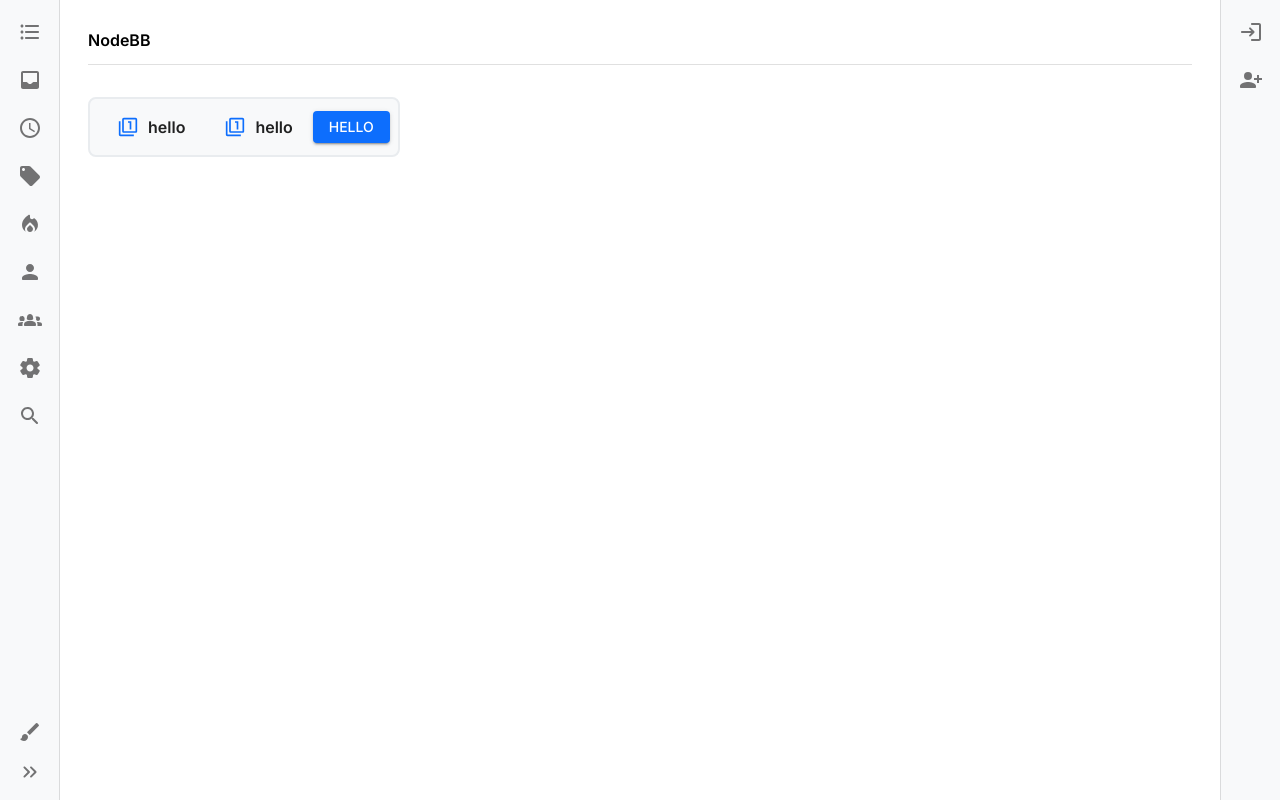
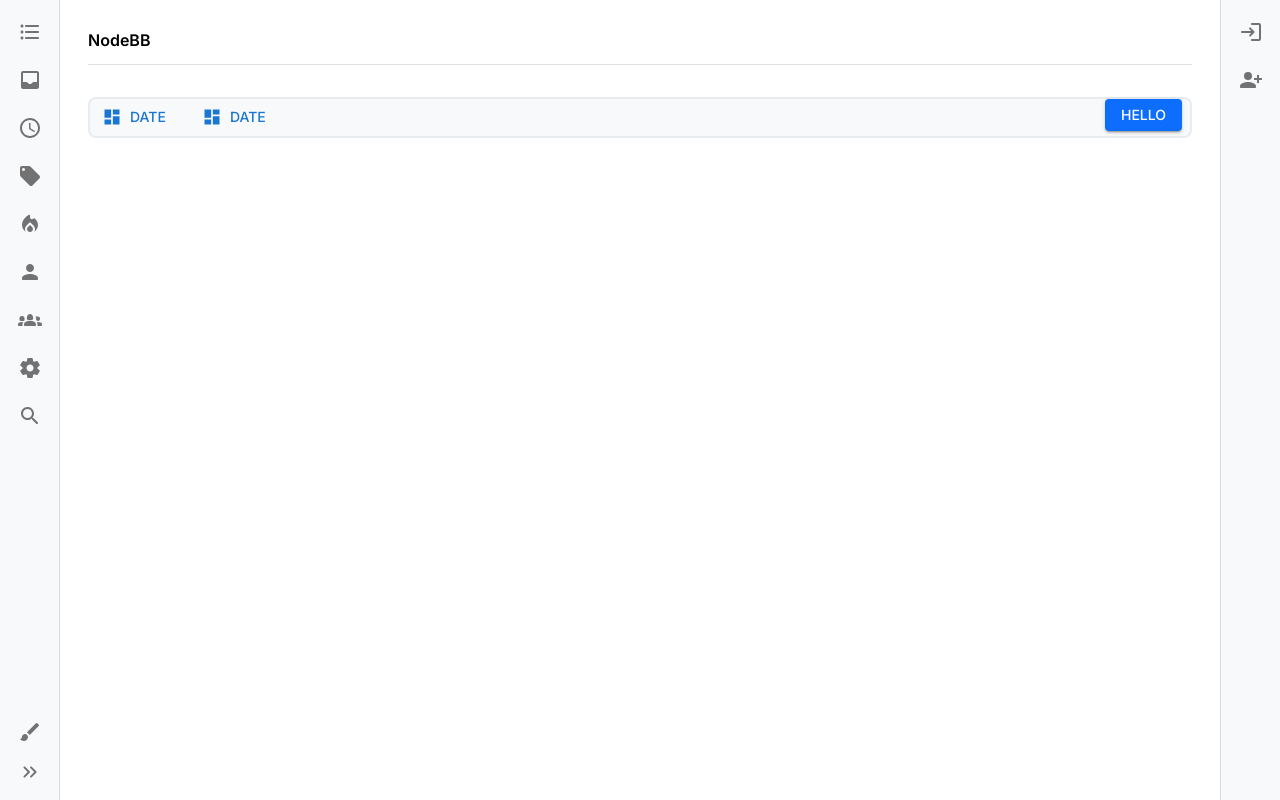
Before and after one commit to sorenaV/project-creative, a Next.js app: page /popular in a window 1280 px wide. Built offline with nearby package versions, Linux system fonts and the light colour scheme.

Commit message:
Create a UI layout for filters with Material-UI components.

```diff
--- a/app/_components/Filter.tsx
+++ b/app/_components/Filter.tsx
@@ -1,14 +1,6 @@
-import { Filter1 } from "@mui/icons-material";
-import {
-  Box,
-  Button,
-  List,
-  ListItem,
-  ListItemButton,
-  ListItemIcon,
-  ListItemText,
-  Stack,
-} from "@mui/material";
+import { Box, Button } from "@mui/material";
+import FilterItem from "./FilterItem";
+import { filterPopularList } from "../_confing/FilterConfing";
 
 function Filter() {
   return (
@@ -20,12 +12,33 @@
         mx: "auto",
         borderRadius: 2,
         backgroundColor: "#f8f9fa",
-        position: "fixed",
-
+        position: "sticky",
         zIndex: 10,
+        display: "flex",
+        gap: 3,
       }}
     >
-      <List
+      {filterPopularList.map((list) => (
+        <FilterItem key={list.label} itemList={list} />
+      ))}
+      <Button
+        variant="contained"
+        size="medium"
+        sx={{
+          height: "2rem",
+          ml: "auto",
+          backgroundColor: "#0d6efd",
+        }}
+      >
+        hello
+      </Button>
+    </Box>
+  );
+}
+
+export default Filter;
+{
+  /* <List
         sx={{
           padding: 0,
         }}
@@ -38,6 +51,12 @@
                   <Filter1 fontSize="small" />
                 </ListItemIcon>
                 <ListItemText
+                  sx={{
+                    display: {
+                      xs: "none",
+                      md: "block",
+                    },
+                  }}
                   primary="hello"
                   primaryTypographyProps={{ fontWeight: 600 }}
                 />
@@ -63,9 +82,5 @@
             hello
           </Button>
         </Stack>
-      </List>
-    </Box>
-  );
+      </List> */
 }
-
-export default Filter;
--- /dev/null
+++ b/app/_components/FilterItem.tsx
@@ -0,0 +1,62 @@
+"use client";
+import { Box, Button, Menu, MenuItem } from "@mui/material";
+import { useState } from "react";
+import { FilterType } from "../_confing/FilterConfing";
+
+// Shall i also add type to this props?
+
+function FilterItem({ itemList }) {
+  const [anchorEl, setAnchorEl] = useState<null | HTMLElement>(null);
+  const open = Boolean(anchorEl);
+  const handleClick = (event: React.MouseEvent<HTMLElement>) => {
+    setAnchorEl(event.currentTarget);
+  };
+  const handleClose = () => {
+    setAnchorEl(null);
+  };
+
+  return (
+    <div>
+      <Button
+        id="demo-positioned-button"
+        aria-controls={open ? "demo-positioned-menu" : undefined}
+        aria-haspopup="true"
+        aria-expanded={open ? "true" : undefined}
+        onClick={handleClick}
+        startIcon={itemList.icon}
+      >
+        <Box
+          component="span"
+          sx={{
+            display: { xs: "none", md: "inline" }, // Show text only on small screens
+          }}
+        >
+          {itemList.label}
+        </Box>
+      </Button>
+      <Menu
+        id="demo-positioned-menu"
+        aria-labelledby="demo-positioned-button"
+        anchorEl={anchorEl}
+        open={open}
+        onClose={handleClose}
+        anchorOrigin={{
+          vertical: "bottom",
+          horizontal: "left",
+        }}
+        transformOrigin={{
+          vertical: "top",
+          horizontal: "left",
+        }}
+      >
+        {itemList.menuList.map((menuList, i) => (
+          <MenuItem key={menuList[i]} onClick={handleClose}>
+            {itemList.menuList[i]}
+          </MenuItem>
+        ))}
+      </Menu>
+    </div>
+  );
+}
+
+export default FilterItem;
--- a/app/_components/Logo.tsx
+++ b/app/_components/Logo.tsx
@@ -3,7 +3,7 @@
 
 function Logo(): JSX.Element {
   return (
-    <Link href="/" passHref>
+    <Link href="/" passHref className="w-fit">
       <Typography
         variant="body1"
         sx={{ textDecoration: "none" }}
--- /dev/null
+++ b/app/_confing/FilterConfing.tsx
@@ -0,0 +1,26 @@
+import { Dashboard } from "@mui/icons-material";
+
+export type FilterType = {
+  label: string;
+  icon: any;
+  menuList: string[];
+};
+
+export const filterPopularList: FilterType[] = [
+  {
+    label: "Date",
+    icon: <Dashboard />,
+    menuList: ["as", "as", "jdh"],
+  },
+  {
+    label: "Date",
+    icon: <Dashboard />,
+    menuList: ["as", "as", "jdh"],
+  },
+];
+
+const filterRecentList: FilterType = {
+  label: "",
+  icon: "",
+  menuList: [],
+};
--- a/app/popular/page.tsx
+++ b/app/popular/page.tsx
@@ -7,9 +7,9 @@
 
 function Page() {
   return (
-    <div>
+    <Box>
       <Filter />
-    </div>
+    </Box>
   );
 }
 
```
